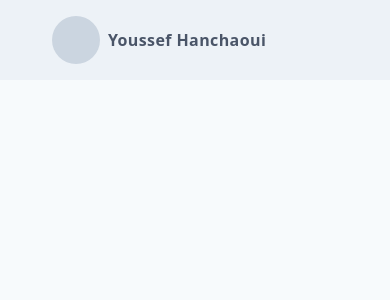
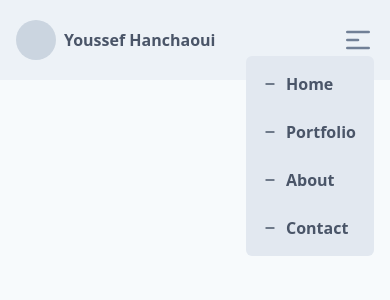
Before and after one commit to josef256/josef256_cv, a React (Create React App) app: page / in a window 390 px wide. Shown: the top 300 px of the page. Built offline with nearby package versions, Linux system fonts and the light colour scheme.

Commit message:
add responsive nav menu

```diff
--- a/src/App.js
+++ b/src/App.js
@@ -1,12 +1,15 @@
 import React from 'react';
 import {HeaderNav} from "./layouts/HeaderNav";
 import {MainContent} from "./layouts/MainContent";
+import {BrowserRouter as Router} from "react-router-dom";
 
 function App() {
   return (
 <div className="min-h-screen bg-gray-100">
-   <HeaderNav/>
+    <Router>
+    <HeaderNav/>
    <MainContent/>
+    </Router>
 </div>
   );
 }
--- a/src/components/NavMenu.js
+++ b/src/components/NavMenu.js
@@ -1,14 +1,72 @@
 import React from 'react';
+import {Link} from "react-router-dom";
 
 export const NavMenu=()=>{
     return (
         <nav>
         <ul className="md:flex md:w-full hidden">
-            <li className="pr-4 md:pr-12 font-semibold text-gray-700 tracking-wide">Home</li>
-            <li className="pr-4 md:pr-12 font-semibold text-gray-700 tracking-wide">Portfolio</li>
-            <li className="pr-4 md:pr-12 font-semibold text-gray-700 tracking-wide">About</li>
-            <li className="pr-4 md:pr-12 font-semibold text-gray-700 tracking-wide">Contact</li>
+            <li className="pr-12 font-semibold text-gray-700 hover:text-gray-700 md:tracking-wide ">
+                <div className="py-6 border-b-2 border-gray-700">
+                <Link  to="/">
+                Home
+                </Link>
+                </div>
+            </li>
+            <li className="pr-12 font-semibold text-gray-500 hover:text-gray-700 md:tracking-wide">
+                <div className="py-6 ">
+                <Link to="/">
+                Portfolio
+                </Link>
+                </div>
+            </li>
+            <li className="pr-12 font-semibold text-gray-500 hover:text-gray-700 md:tracking-wide">
+                <div className="py-6 ">
+                <Link to="/">
+                About
+                </Link>
+                </div>
+            </li>
+            <li className="pr-12 font-semibold text-gray-500 hover:text-gray-700 md:tracking-wide">
+                <div className="py-6 ">
+                <Link to="/">
+                    Contact
+                </Link>
+                </div>
+            </li>
         </ul>
+            <div className="md:hidden">
+                <svg className="text-gray-600 h-8 w-8" xmlns="http://www.w3.org/2000/svg" fill="none" viewBox="0 0 24 24" stroke="currentColor">
+                    <path strokeLinecap="round" strokeLinejoin="round" strokeWidth={2} d="M4 6h16M4 12h8m-8 6h16" />
+                </svg>
+            </div>
+            <div className="md:hidden w-32 p-4 bg-gray-300 absolute mx-4 right-0 rounded-md">
+                <ul className="grid grid-cols-1 gap-6 grid-rows-4">
+                    <li className="font-semibold text-gray-700 flex items-center">
+                        <svg className="text-gray-700 h-4 w-4 mr-2" xmlns="http://www.w3.org/2000/svg" fill="none" viewBox="0 0 24 24" stroke="currentColor">
+                            <path strokeLinecap="round" strokeLinejoin="round" strokeWidth={2} d="M18 12H6" />
+                        </svg>
+                        Home
+                    </li>
+                    <li className="font-semibold text-gray-700 flex items-center">
+                        <svg className="text-gray-700 h-4 w-4 mr-2" xmlns="http://www.w3.org/2000/svg" fill="none" viewBox="0 0 24 24" stroke="currentColor">
+                            <path strokeLinecap="round" strokeLinejoin="round" strokeWidth={2} d="M18 12H6" />
+                        </svg>
+                        Portfolio
+                    </li>
+                    <li className="font-semibold text-gray-700 flex items-center">
+                        <svg className="text-gray-700 h-4 w-4 mr-2" xmlns="http://www.w3.org/2000/svg" fill="none" viewBox="0 0 24 24" stroke="currentColor">
+                            <path strokeLinecap="round" strokeLinejoin="round" strokeWidth={2} d="M18 12H6" />
+                        </svg>
+                        About
+                    </li>
+                    <li className="font-semibold text-gray-700 flex items-center">
+                        <svg className="text-gray-700 h-4 w-4 mr-2" xmlns="http://www.w3.org/2000/svg" fill="none" viewBox="0 0 24 24" stroke="currentColor">
+                            <path strokeLinecap="round" strokeLinejoin="round" strokeWidth={2} d="M18 12H6" />
+                        </svg>
+                        Contact
+                    </li>
+                </ul>
+            </div>
         </nav>
     )
 }
--- a/src/layouts/HeaderNav.js
+++ b/src/layouts/HeaderNav.js
@@ -3,10 +3,10 @@ import {NavMenu} from "../components/NavMenu";
 
 export const HeaderNav=()=>{
     return(
-        <header className="bg-gray-200 h-20 flex justify-around items-center p-4">
+        <header className="bg-gray-200 h-20 flex justify-between md:justify-around items-center p-4">
             <div className="md:ml-32 flex items-center">
-                <div className="h-12 w-12 rounded-full bg-gray-400"></div>
-                <div className="pl-2 font-bold text-gray-700 tracking-wide">Youssef Hanchaoui</div>
+                <div className="h-10 w-10 md:h-12 md:w-12 rounded-full bg-gray-400"></div>
+                <div className="pl-2 font-bold text-gray-700 md:tracking-wide">Youssef Hanchaoui</div>
             </div>
 
             <div className="md:mr-32">
--- a/src/layouts/MainContent.js
+++ b/src/layouts/MainContent.js
@@ -5,13 +5,11 @@ import {Home} from "../components/Home";
 export const MainContent=()=>{
     return (
         <main>
-        <Router>
             <Switch>
                 <Route path="/">
                     <Home />
                 </Route>
             </Switch>
-        </Router>
         </main>
     )
 }
```
